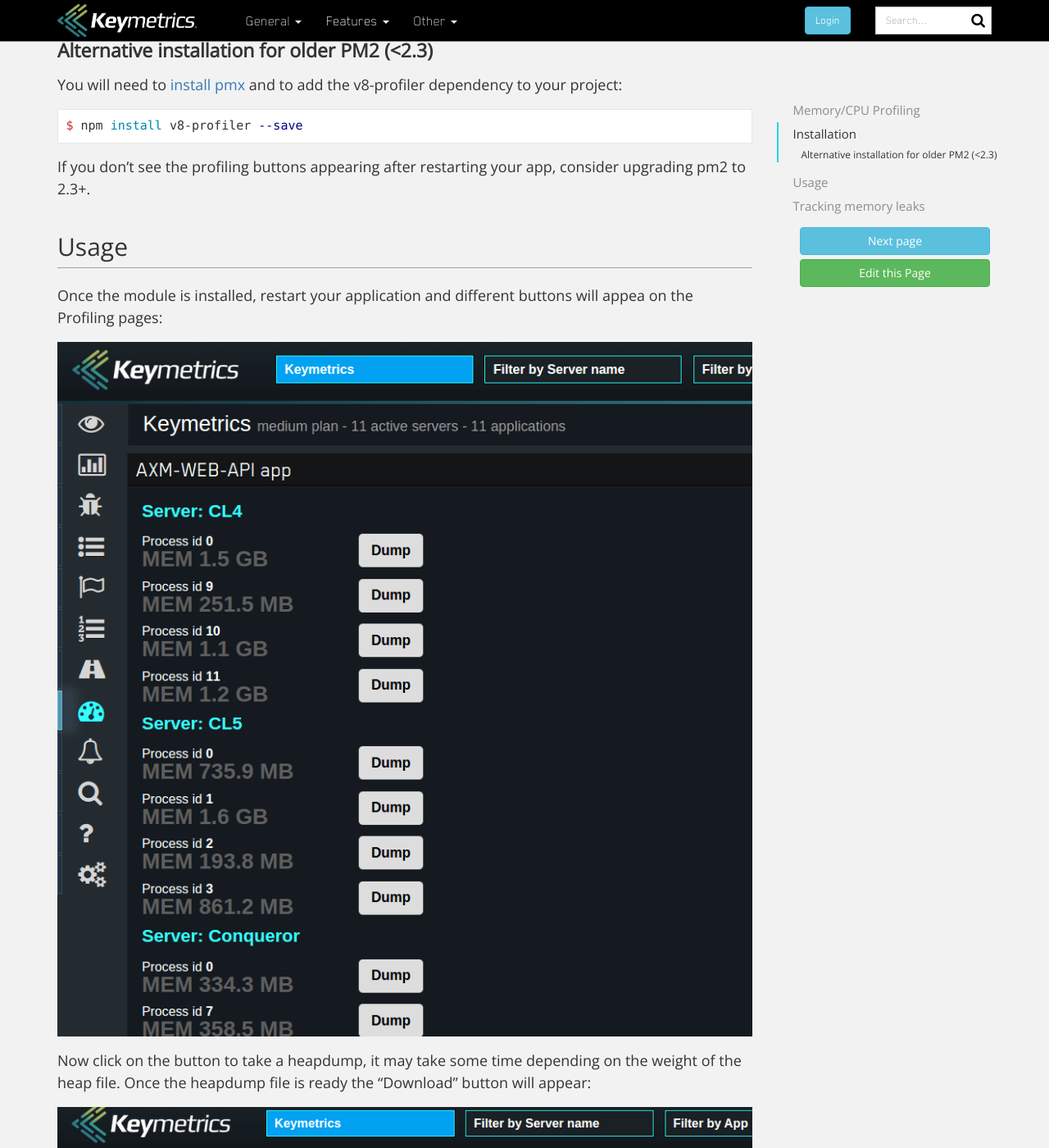
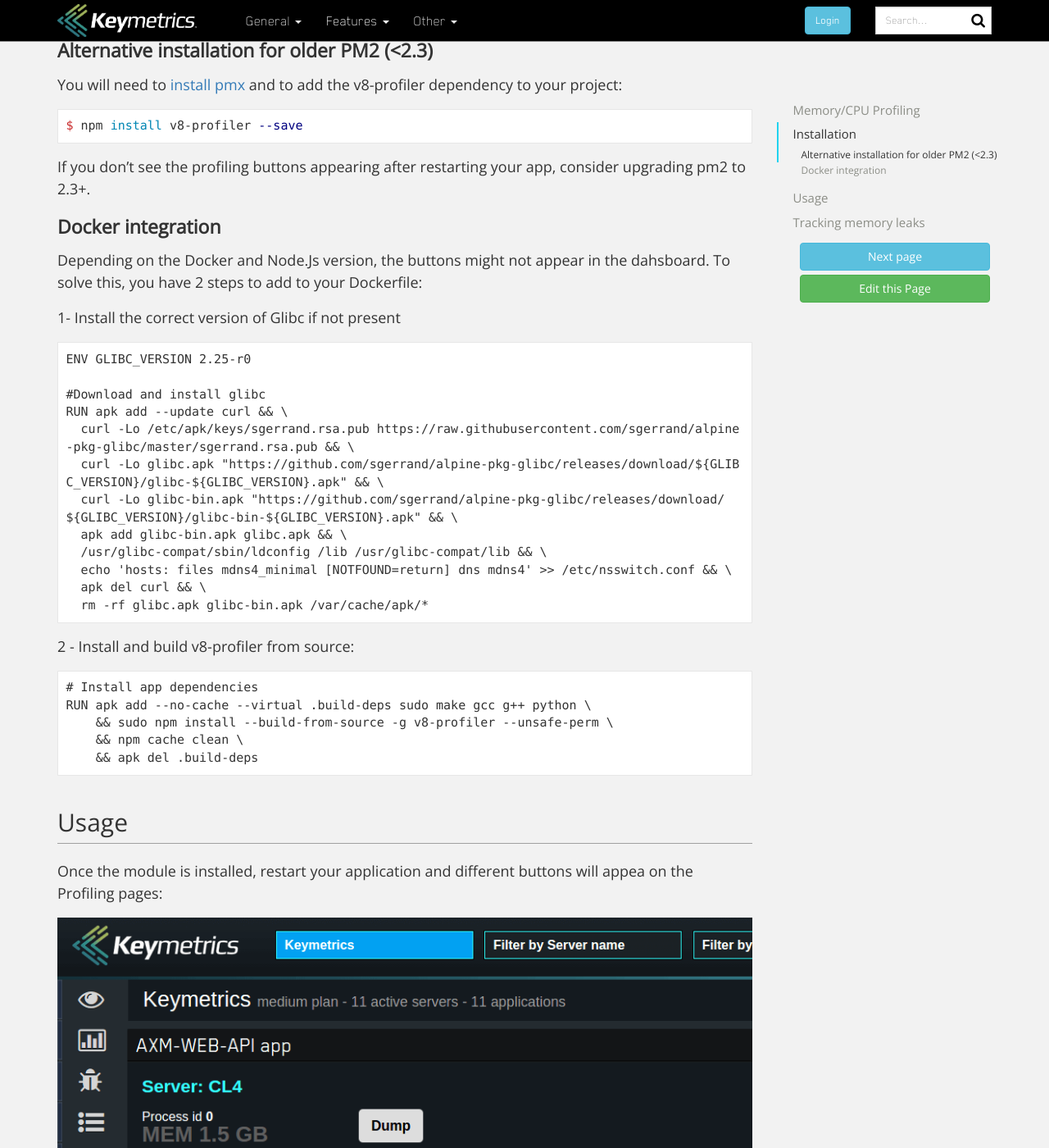
Before and after one commit to keymetrics/keymetrics.github.io, a Jekyll site: the page built from docs/keymetrics/dump.md, in a window 1280 px wide and 1400 px high, scrolled down 756 px. Shown: the whole window at 82% size. Built offline with Jekyll 4.4.1, drawn with Linux system fonts in a browser that asks for light colours; nearby versions of some CDN libraries; a script that is not in the unit is left out; comment, search, counter and statistics services are not loaded.

Commit message:
Update dump.md

````diff
--- a/docs/keymetrics/dump.md
+++ b/docs/keymetrics/dump.md
@@ -41,6 +41,35 @@ $ npm install v8-profiler --save
 
 If you don't see the profiling buttons appearing after restarting your app, consider upgrading pm2 to 2.3+.
 
+### Docker integration
+
+Depending on the Docker and Node.Js version, the buttons might not appear in the dahsboard. To solve this, you have 2 steps to add to your Dockerfile:
+
+1- Install the correct version of Glibc if not present
+```
+ENV GLIBC_VERSION 2.25-r0
+
+#Download and install glibc
+RUN apk add --update curl && \
+  curl -Lo /etc/apk/keys/sgerrand.rsa.pub https://raw.githubusercontent.com/sgerrand/alpine-pkg-glibc/master/sgerrand.rsa.pub && \
+  curl -Lo glibc.apk "https://github.com/sgerrand/alpine-pkg-glibc/releases/download/${GLIBC_VERSION}/glibc-${GLIBC_VERSION}.apk" && \
+  curl -Lo glibc-bin.apk "https://github.com/sgerrand/alpine-pkg-glibc/releases/download/${GLIBC_VERSION}/glibc-bin-${GLIBC_VERSION}.apk" && \
+  apk add glibc-bin.apk glibc.apk && \
+  /usr/glibc-compat/sbin/ldconfig /lib /usr/glibc-compat/lib && \
+  echo 'hosts: files mdns4_minimal [NOTFOUND=return] dns mdns4' >> /etc/nsswitch.conf && \
+  apk del curl && \
+  rm -rf glibc.apk glibc-bin.apk /var/cache/apk/*
+```
+
+2 - Install and build v8-profiler from source:
+```
+# Install app dependencies
+RUN apk add --no-cache --virtual .build-deps sudo make gcc g++ python \
+    && sudo npm install --build-from-source -g v8-profiler --unsafe-perm \
+    && npm cache clean \
+    && apk del .build-deps
+```
+
 ## Usage
 
 Once the module is installed, restart your application and different buttons will appea on the Profiling pages:
````
